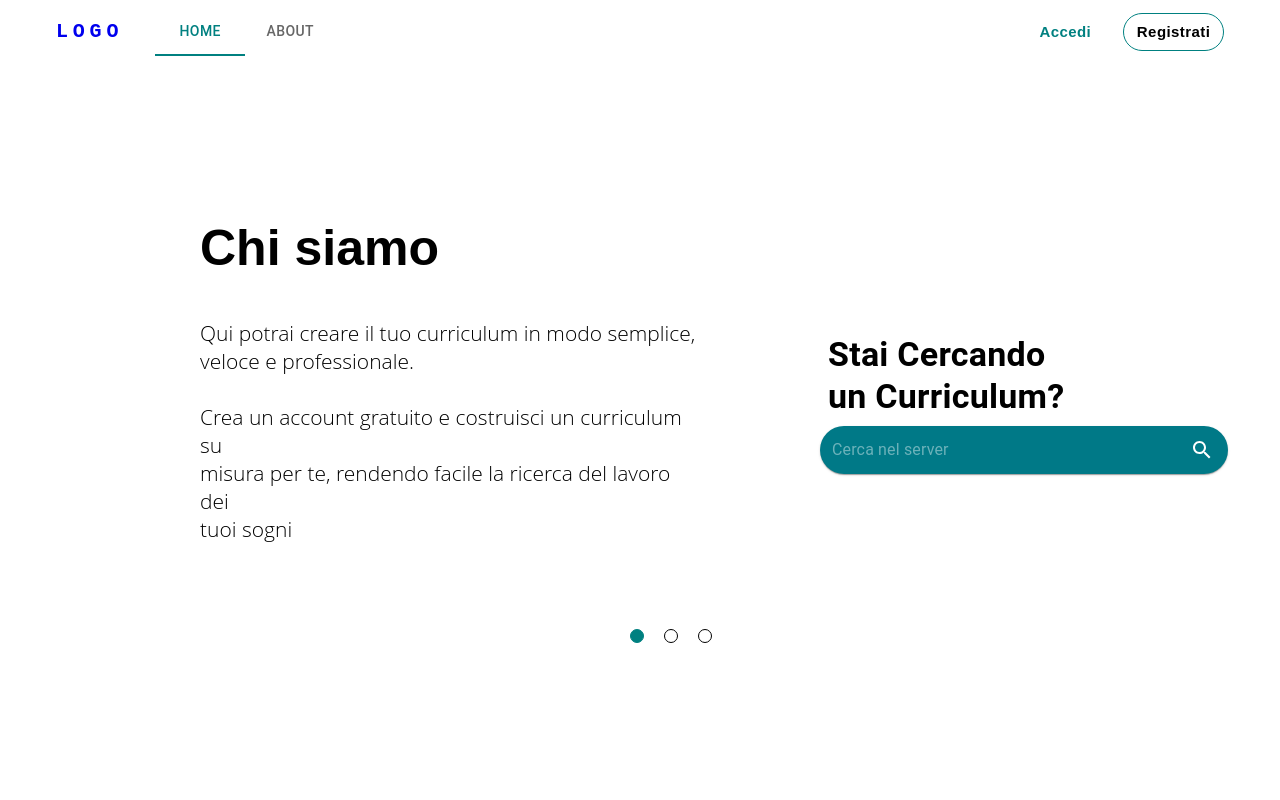
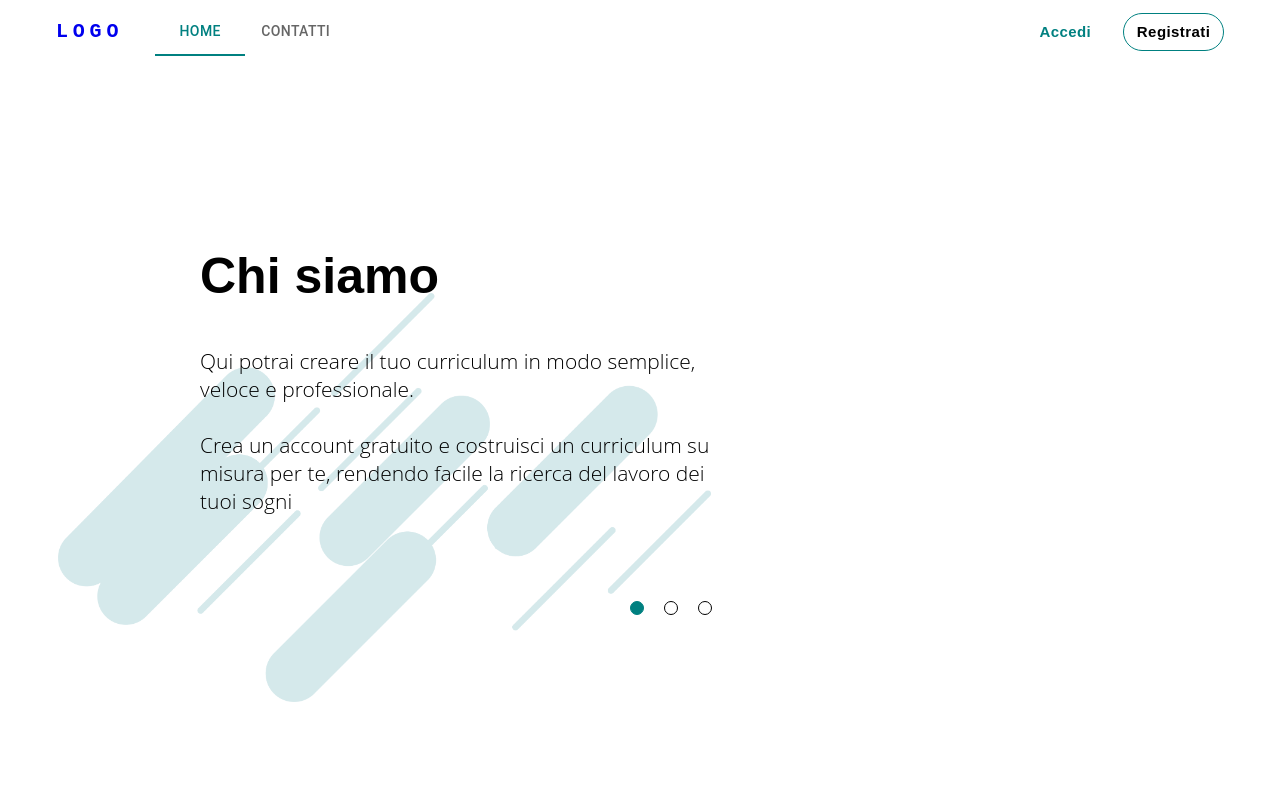
Before and after one commit to GeoAlva/webdesign6, a React (Create React App) app: page / in a window 1280 px wide. Shown: the top 800 px of the page. Built offline with nearby package versions, Linux system fonts and the light colour scheme.

Commit message:
added background image and fixed header

```diff
--- a/src/App.css
+++ b/src/App.css
@@ -4,8 +4,14 @@
     justify-content: left;
 }
 .left {
-    width: 50vw;
+    width: 60vw;
     left: 0;
+
+    background-image: url("../public/img/Sfondo.png");
+    background-repeat: no-repeat;
+    background-size: 85%;
+    background-position-y: 75%;
+    background-position-x: 50%;
 }
 .right {
     width: fit-content;
--- a/src/App.js
+++ b/src/App.js
@@ -2,6 +2,8 @@
 import AppHeader from './components/header/header';
 import Home from './pages/home';
 import Contacts from './pages/contacts'
+import Login from './pages/login/login';
+import Signup from './pages/signup/signup';
 import { BrowserRouter, Routes, Route } from "react-router-dom";
 
 function App() {
@@ -13,10 +15,11 @@
         </header>
         <Routes>
           <Route exact index element={<Home />} />
-          <Route exact path='/home' element={<Home />} />
+          <Route exact path='/' element={<Home />} />
           <Route exact path='/contacts' element={<Contacts />} />
+          <Route path="/login" element={<Login />} />
+          <Route path="/signup" element={<Signup />} />
         </Routes>
-
       </div>
     </BrowserRouter>
   );
--- a/src/components/header/header.js
+++ b/src/components/header/header.js
@@ -3,12 +3,13 @@
 import Toolbar from "@mui/material/Toolbar";
 import Typography from "@mui/material/Typography";
 import Button from "@mui/material/Button"
-import LinkTab from "@mui/material/Tab";
+import Tab from "@mui/material/Tab";
 import Tabs from "@mui/material/Tabs";
 import "./header.css"
 import { Box } from "@mui/material";
 import { createTheme } from '@mui/material/styles';
 import { ThemeProvider } from "@emotion/react";
+import { Link, useLocation } from 'react-router-dom';
 
 const theme = createTheme({
     palette: {
@@ -21,15 +22,12 @@
 
 
 
+
 function AppHeader() {
 
+    const location = useLocation();
 
 
-    const [value, setValue] = React.useState(0);
-
-    const handleChange = (event, newValue) => {
-        setValue(newValue);
-    };
     return (
         <ThemeProvider theme={theme}>
             <AppBar color="transparent" elevation={0} >
@@ -51,15 +49,26 @@
 
 
                     <Box sx={{ width: '100%' }}>
-                        <Tabs value={value} onChange={handleChange} aria-label="nav tabs" textColor="primary"
+                        <Tabs value={location.pathname} aria-label="nav tabs" textColor="primary"
                             indicatorColor="primary">
-                            <LinkTab label="Home" href="/home" />
-                            <LinkTab label="About" href="/contacts" />
+                            <Tab
+                                label="Home"
+                                value="/"
+                                component={Link}
+                                to="/"
+                            />
+                            <Tab
+                                label="Contatti"
+                                value="/contacts"
+                                component={Link}
+                                to="/contacts"
+                            />
                         </Tabs>
                     </Box>
 
 
                     <Button variant="text"
+                        href="/login"
                         sx={{
                             px: 3,
                             mx: 2,
@@ -75,7 +84,7 @@
                     >Accedi</Button>
 
                     <Button variant="outlined"
-
+                        href="/signup"
                         sx={{
                             px: 3,
                             mr: 4,
--- a/src/components/searchbar/searchbar.js
+++ b/src/components/searchbar/searchbar.js
@@ -6,6 +6,7 @@
 import Box from '@mui/material/Box';
 
 import "./searchbar.css"
+import { BoltRounded } from '@mui/icons-material';
 
 
 
@@ -20,15 +21,39 @@
 
                     </Typography>
                     <Paper
-                        sx={{ p: '2px 4px', display: 'flex', alignItems: 'center', width: 400, backgroundColor: '#007987', borderRadius: '40px' }}
+                        sx={{
+                            p: '2px 4px',
+                            display: 'flex',
+                            alignItems: 'center',
+                            width: 400,
+                            backgroundColor: '#007987',
+                            borderRadius: '40px',
+                            '&:hover': {
+                                backgroundColor: '#51DFE1',
+                                transition: 'background-color 0.3s ease',
+                            },
+                        }}
                     >
 
                         <InputBase
-                            sx={{ ml: 1, flex: 1, color: '#ffffff' }}
+                            sx={{
+                                ml: 1,
+                                fontWeight: 'bold',
+                                flex: 1,
+                                '&:hover': {
+                                    color: '#003F47',
+                                    fontWeight: 'bold',
+                                },
+                            }}
+
                             placeholder="Cerca nel server"
                             inputProps={{ 'aria-label': 'Cerca nel server' }}
                         />
-                        <IconButton type="button" sx={{ p: '10px', color: '#ffffff' }} aria-label="search">
+                        <IconButton type="button"
+                            sx={{
+                                p: '10px',
+                                color: '#ffffff',
+                            }} aria-label="search">
                             <SearchIcon />
                         </IconButton>
                     </Paper>
--- /dev/null
+++ b/src/pages/login/login.js
@@ -0,0 +1,9 @@
+
+
+export default function Login() {
+    return (
+        <div className='left'>
+            <h1>Login</h1><h1>Login</h1><h1>Login</h1><h1>Login</h1><h1>Login</h1><h1>Login</h1>
+        </div>
+    )
+}
--- /dev/null
+++ b/src/pages/signup/signup.js
@@ -0,0 +1,7 @@
+export default function Signup() {
+    return (
+        <div className='left'>
+            <h1>Signup</h1>
+        </div>
+    )
+}
```
Also changed, not shown: src/index.css (+8 -8 lines), public/img/Sfondo.png (added).
